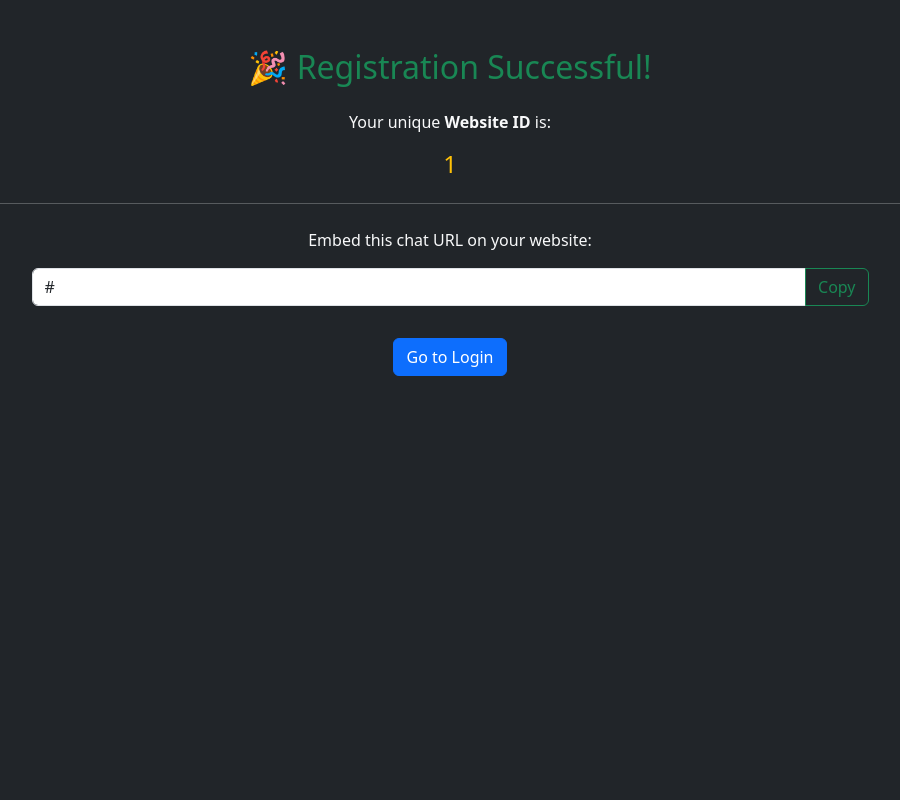
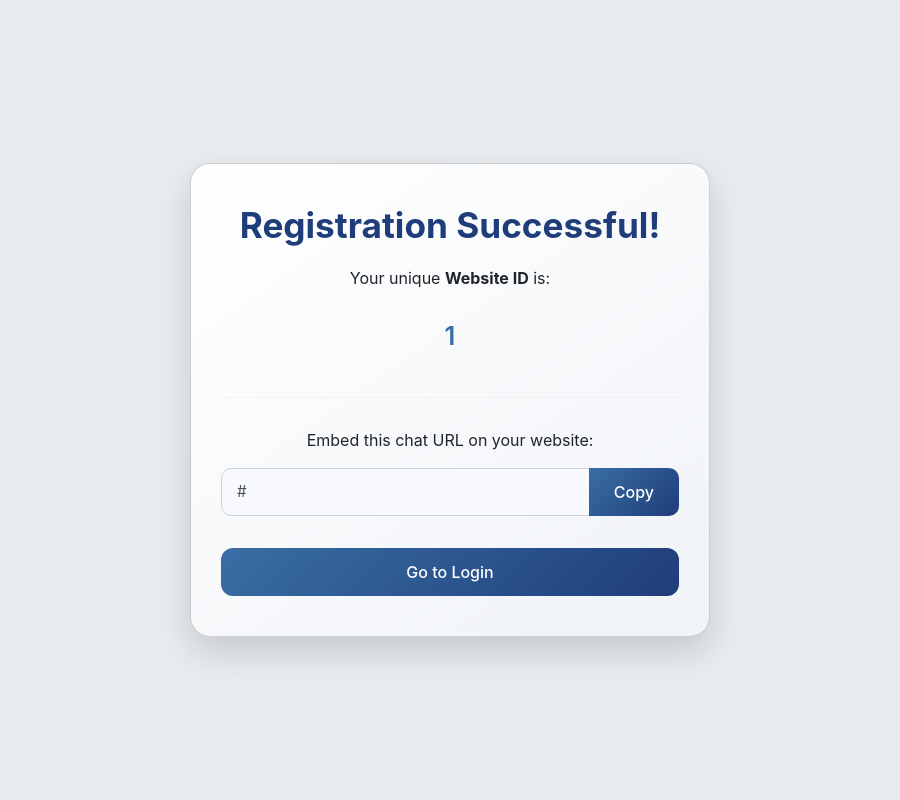
Before and after one commit to Kumarabhi421/chatsupport, a Django app: template chat/templates/chat/registration_success.html in a window 1280 px wide. Shown: the whole page, without its empty margins (190-1090 px from the left). Run offline with Django 4.2, Linux system fonts and the light colour scheme; the template is opened without the code that fills it: most values are stand-ins (such as "Sample title", 1, 10 or a date in 2020); parts of the project's set-up code (start-up, migrations or seed data) failed here and were passed over.

Commit message:
Update registration_success.html

```diff
--- a/chat/templates/chat/registration_success.html
+++ b/chat/templates/chat/registration_success.html
@@ -4,19 +4,109 @@
   <meta charset="UTF-8">
   <title>Registration Successful</title>
   <link href="https://cdn.jsdelivr.net/npm/bootstrap@5.3.0/dist/css/bootstrap.min.css" rel="stylesheet">
+  <style>
+    html, body {
+      height: 100%;
+      margin: 0;
+    }
+
+    body {
+      display: flex;
+      justify-content: center;
+      align-items: center;
+      background: #e9ecef;
+      font-family: 'Inter', sans-serif;
+      color: #343a40;
+    }
+
+    .card {
+      width: 100%;
+      max-width: 520px;
+      padding: 40px 30px;
+      border-radius: 20px;
+      background: linear-gradient(145deg, #ffffff, #f0f3f7);
+      box-shadow: 0 15px 35px rgba(0,0,0,0.15);
+      text-align: center;
+      transition: transform 0.3s ease, box-shadow 0.3s ease;
+    }
+
+    .card:hover {
+      transform: translateY(-5px);
+      box-shadow: 0 20px 40px rgba(0,0,0,0.2);
+    }
+
+    h2 {
+      font-size: 2.2rem;
+      font-weight: 700;
+      color: #1f3d7a;
+      margin-bottom: 20px;
+    }
+
+    h4 {
+      font-size: 1.6rem;
+      color: #3a6ea5;
+      font-weight: 600;
+      margin: 15px 0;
+    }
+
+    .input-group input {
+      border-radius: 10px 0 0 10px;
+      border: 1px solid #ced4da;
+      background: #f7f9fc;
+      padding: 12px 15px;
+      font-size: 0.95rem;
+      color: #495057;
+    }
+
+    .input-group button {
+      border-radius: 0 10px 10px 0;
+      background: linear-gradient(135deg, #3a6ea5, #1f3d7a);
+      color: #fff;
+      font-weight: 500;
+      border: none;
+      padding: 12px 25px;
+      transition: all 0.3s ease;
+    }
+
+    .input-group button:hover {
+      background: linear-gradient(135deg, #1f3d7a, #3a6ea5);
+      transform: translateY(-2px);
+      box-shadow: 0 5px 15px rgba(0,0,0,0.2);
+    }
+
+    a.btn-primary {
+      background: linear-gradient(135deg, #3a6ea5, #1f3d7a);
+      border: none;
+      border-radius: 12px;
+      padding: 12px 30px;
+      font-weight: 500;
+      transition: all 0.3s ease;
+    }
+
+    a.btn-primary:hover {
+      background: linear-gradient(135deg, #1f3d7a, #3a6ea5);
+      transform: translateY(-2px);
+      box-shadow: 0 5px 15px rgba(0,0,0,0.2);
+    }
+
+    hr {
+      border-top: 1px solid #d1dbe0;
+      margin: 30px 0;
+    }
+  </style>
 </head>
-<body class="bg-dark text-light text-center py-5">
-  <div class="container">
-    <h2 class="mb-4 text-success">🎉 Registration Successful!</h2>
+<body>
+  <div class="card">
+    <h2>Registration Successful!</h2>
     <p>Your unique <strong>Website ID</strong> is:</p>
-    <h4 class="text-warning">{{ website_id }}</h4>
+    <h4>{{ website_id }}</h4>
 
-    <hr class="my-4">
+    <hr>
 
     <p>Embed this chat URL on your website:</p>
-    <div class="input-group mb-3 w-75 mx-auto">
+    <div class="input-group mb-3">
       <input type="text" class="form-control" value="{{ chat_url }}" id="chatLink" readonly>
-      <button class="btn btn-outline-success" onclick="copyLink()">Copy</button>
+      <button class="btn" onclick="copyLink()">Copy</button>
     </div>
 
     <a href="{% url 'website_admin_login' %}" class="btn btn-primary mt-3">Go to Login</a>
```
